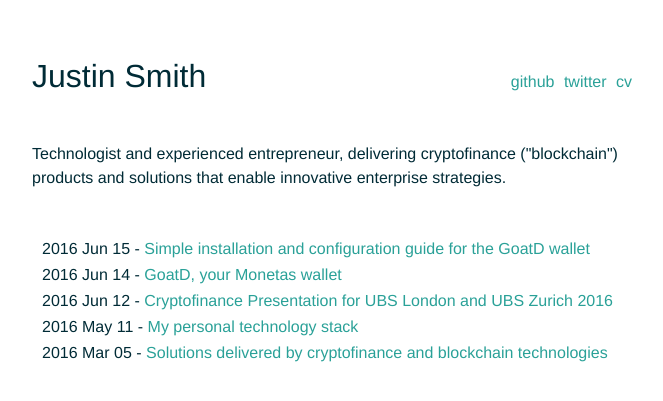
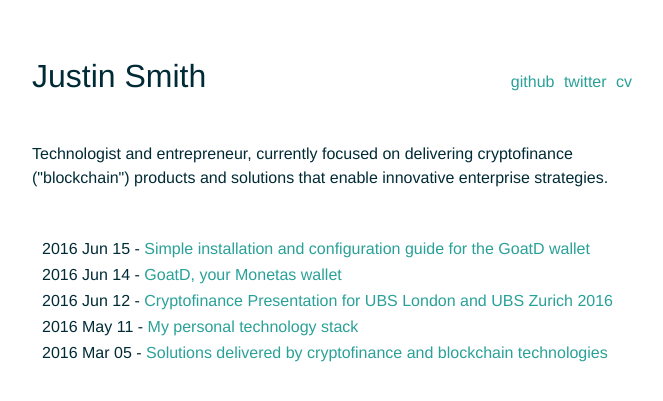
Before and after one commit to rusticbison/website, a Jekyll site: the page built from index.html, in a window 1280 px wide. Shown: the top 401 px of the page, without its empty margins (308-971 px from the left). Built offline with Jekyll 4.4.1, drawn with Linux system fonts in a browser that asks for light colours.

Commit message:
update index

```diff
--- a/index.html
+++ b/index.html
@@ -5,7 +5,7 @@ layout: default
 {% include header.html %}
 
 <div class="portfolio">
-	<p>Technologist and experienced entrepreneur, delivering cryptofinance ("blockchain") products and solutions that enable innovative enterprise strategies.</p>
+	<p>Technologist and entrepreneur, currently focused on delivering cryptofinance ("blockchain") products and solutions that enable innovative enterprise strategies.</p>
 </div>
 
 <!--
```
